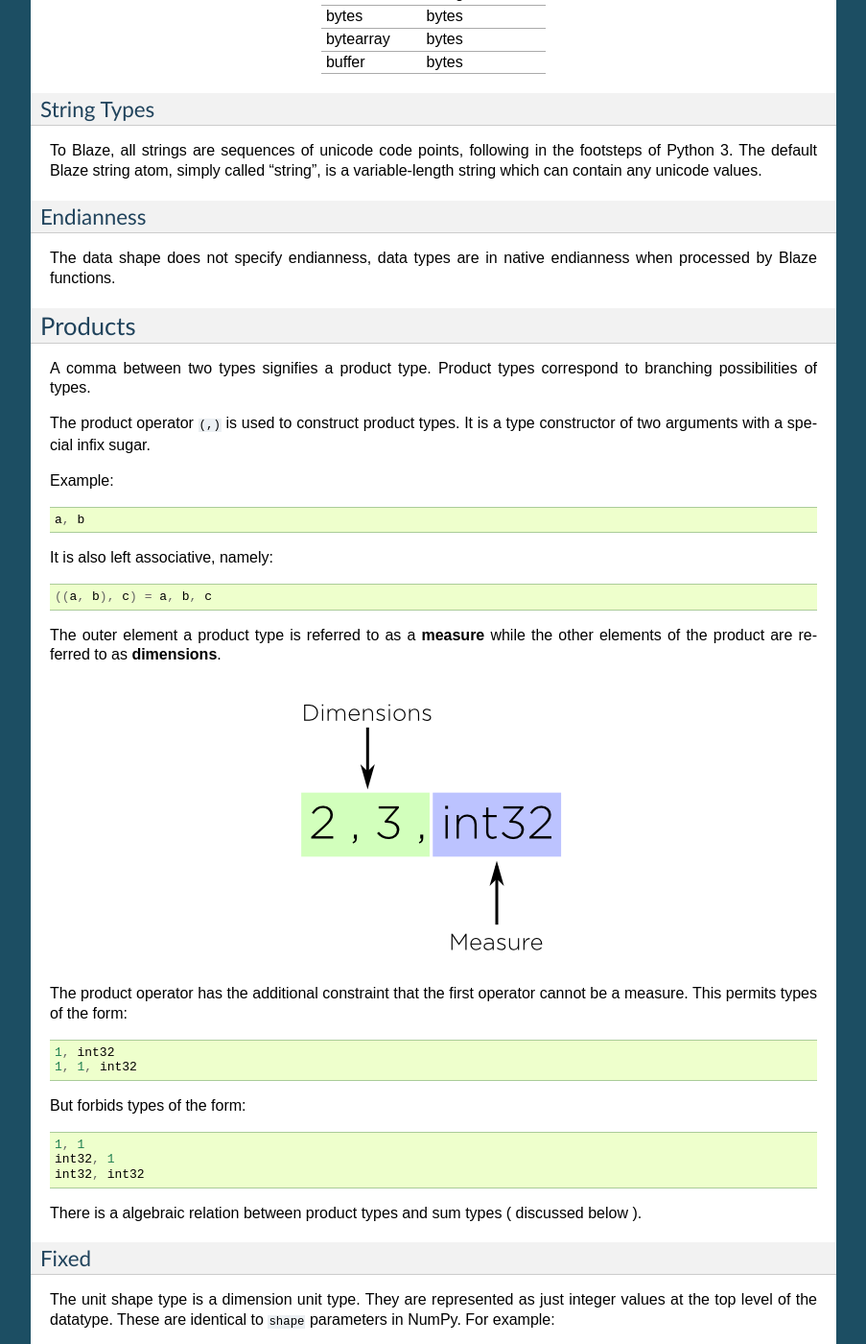
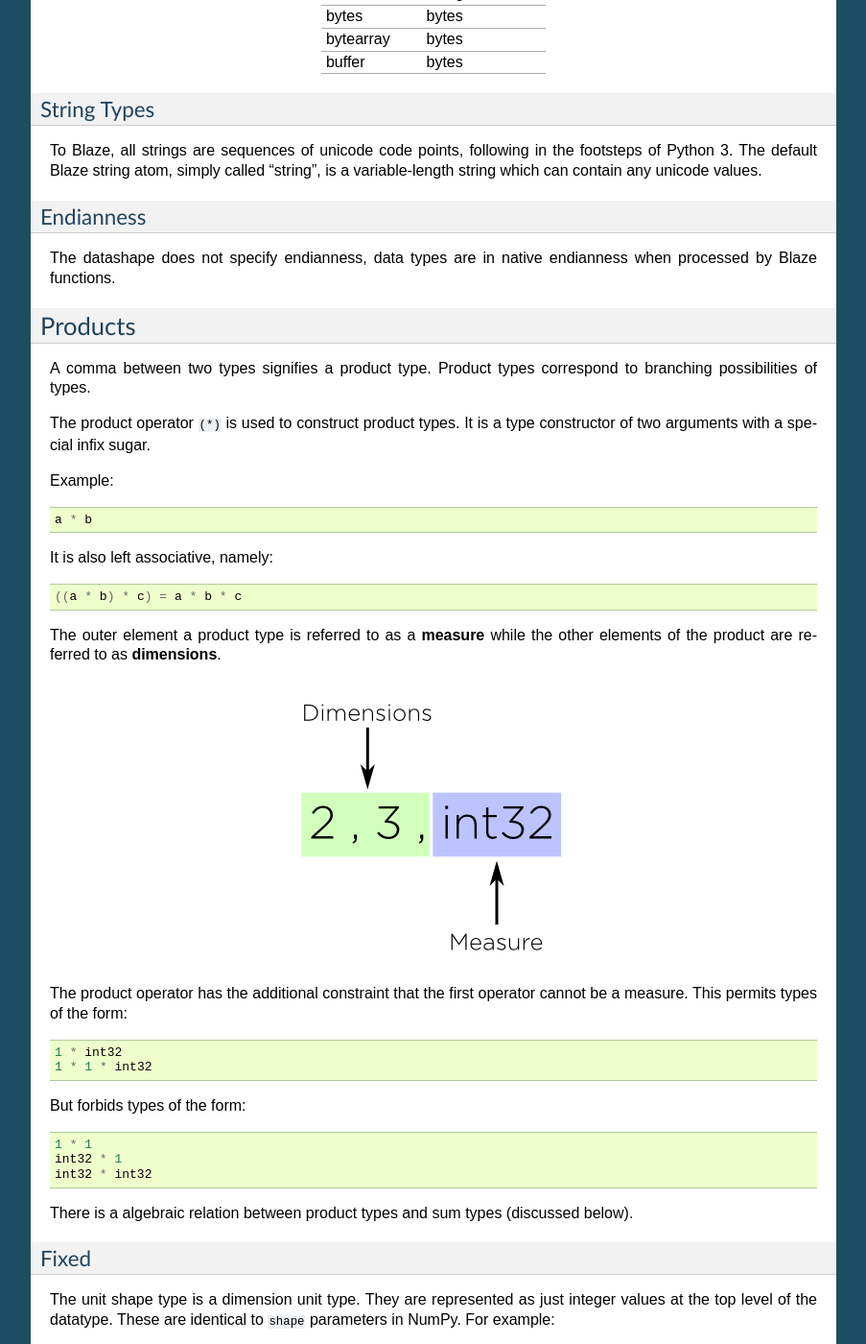
Before and after one commit to blaze/datashape, a Sphinx documentation site: the page built from docs/source/overview.rst, in a window 1280 px wide and 1400 px high, scrolled down 1489 px. Shown: the whole window at 96% size, without its empty margins (198-1101 px from the left). Built offline with Sphinx 7.4.7, drawn with Linux system fonts in a browser that asks for light colours; pages that are not in the unit, such as notebooks, are missing from menus; some of the changed text lies outside the part shown.

Commit message:
Translated the overview

```diff
--- a/docs/source/overview.rst
+++ b/docs/source/overview.rst
@@ -121,7 +121,7 @@ unicode values.
 Endianness
 ~~~~~~~~~~
 
-The data shape does not specify endianness, data types
+The datashape does not specify endianness, data types
 are in native endianness when processed by Blaze functions.
 
 Products
@@ -130,17 +130,17 @@ Products
 A comma between two types signifies a product type. Product types
 correspond to branching possibilities of types.
 
-The product operator ``(,)`` is used to construct product types.
+The product operator ``(*)`` is used to construct product types.
 It is a type constructor of two arguments with a special infix
 sugar.
 
 Example::
 
-    a, b
+    a * b
 
 It is also left associative, namely::
 
-    ((a, b), c) = a, b, c
+    ((a * b) * c) = a * b * c
 
 The outer element a product type is referred to as a **measure**
 while the other elements of the product are referred to as
@@ -152,17 +152,17 @@ while the other elements of the product are referred to as
 The product operator has the additional constraint that the first
 operator cannot be a measure. This permits types of the form::
 
-    1, int32
-    1, 1, int32
+    1 * int32
+    1 * 1 * int32
 
 But forbids types of the form::
 
-    1, 1
-    int32, 1
-    int32, int32
+    1 * 1
+    int32 * 1
+    int32 * int32
 
 There is a algebraic relation between product types and sum types
-( discussed below ).
+(discussed below).
 
 Fixed
 ~~~~~
@@ -171,7 +171,7 @@ The unit shape type is a dimension unit type. They are represented
 as just integer values at the top level of the datatype. These are
 identical to ``shape`` parameters in NumPy. For example::
 
-    2, int32
+    2 * int32
 
 The previous signature Is an equivalent to the shape and dtype of a
 NumPy array of the form::
@@ -180,7 +180,7 @@ NumPy array of the form::
 
 A 2 by 3 matrix of integers has datashape::
 
-    2, 3, int32
+    2 * 3 * int32
 
 With the corresponding NumPy array::
 
@@ -202,24 +202,24 @@ types that are comprised of multiple unit types are called **composite**
 types. The product operator discussed above yields composite types.
 Example::
 
-    2, int32
+    2 * int32
 
 Datashape types with free parameters in their constructor are called
 **parameterized** types. Example::
 
-    type SquareMatrix T = N, N, T
+    type SquareMatrix T = N * N * T
 
 Datashape types without free parameters in their constructor are called
 **alias** types, and are similar to ``typedef`` in C. Alias types don't
 add any additional structure they just ascribe a new name. Example::
 
-    type AliasType N = N, N, int32
+    type AliasType N = N * N * int32
 
 Datashape types can be **anonymous** or labeled. Once a type is
 registered it can be used in dshape expressions just like primitive
 values and to construct even higher order types.
 
-Blaze does not permit recursive type definitions.
+Datashape does not permit recursive type definitions.
 
 Datashape types are split into three equivalence classes.
 
@@ -234,18 +234,18 @@ are themselves type constructors of variable number of type arguments.
 Example 1::
 
     type Person = {
-        name   : string;
-        age    : int;
-        height : int;
+        name   : string,
+        age    : int,
+        height : int,
         weight : int
     }
 
 Example 2::
 
     type RGBA = {
-        r: int32;
-        g: int32;
-        b: int32;
+        r: int32,
+        g: int32,
+        b: int32,
         a: int8
     }
 
@@ -255,20 +255,20 @@ but cannot be self-referential:
 Example 2::
 
     type Point = {
-        x : int;
+        x : int,
         y : int
     }
 
     type Space = {
-        a: Point;
+        a: Point,
         b: Point
     }
 
 Or equivalently::
 
     type Space = {
-        a: { x: int; y: int };
-        b: { x: int; y: int }
+        a: { x: int, y: int };
+        b: { x: int, y: int }
     }
 
 Composite datashapes that terminate in record types are called
@@ -277,11 +277,11 @@ Composite datashapes that terminate in record types are called
 
 Example of array-like::
 
-    type ArrayLike = 2, 3, int32
+    type ArrayLike = 2 * 3 * int32
 
 Example of table-like::
 
-    type TableLike = { x : int; y : float }
+    type TableLike = { x : int, y : float }
 
 
 Type Variables
@@ -298,12 +298,12 @@ Type variables that occur once in a type signature are referred to as
 For example the type capable of expressing all square two dimensional
 matrices could be written as a combination of rigid type vars::
 
-    A, A, int32
+    A * A * int32
 
 A type capable of rectangular variable length arrays of integers
 can be written as two free type vars::
 
-    A, B, int32
+    A * B * int32
 
 Sums
 ----
@@ -326,8 +326,8 @@ A **variant** type is a sum type with two tagged parameters ``left`` and
 ``right`` which represent two possible types. We use the keyword
 ``Either`` to represent the type operator. Examples::
 
-    Either(float,char)
-    Either(int32,float)
+    Either(float, char)
+    Either(int32, float)
     Either({x: int}, {y: float})
 
 ..
@@ -342,11 +342,11 @@ A **union** or **untagged union** is a variant type permitting a
 variable number of variants. Unions behave like unions in C and permit a
 variable number of heterogeneous typed values::
 
-    Union(int8,string)
+    Union(int8, string)
 
 ::
 
-    Union(int8,int16,int32,int64)
+    Union(int8, int16, int32, int64)
 
 ..
     A + B + C ...
@@ -389,7 +389,7 @@ FAQ
 .. doctest::
 
     >>> from datashape import dshape, to_numpy
-    >>> ds = dshape("5, 5, int32")
+    >>> ds = dshape("5 * 5 * int32")
     >>> to_numpy(ds)
     ((5, 5), dtype('int32'))
 
@@ -399,5 +399,5 @@ FAQ
 
     >>> from datashape import dshape, from_numpy
     >>> from numpy import dtype
-    >>> from_numpy((5,5), dtype('int32'))
-    dshape("5, 5, int32")
+    >>> from_numpy((5, 5), dtype('int32'))
+    dshape("5 * 5 * int32")
```
